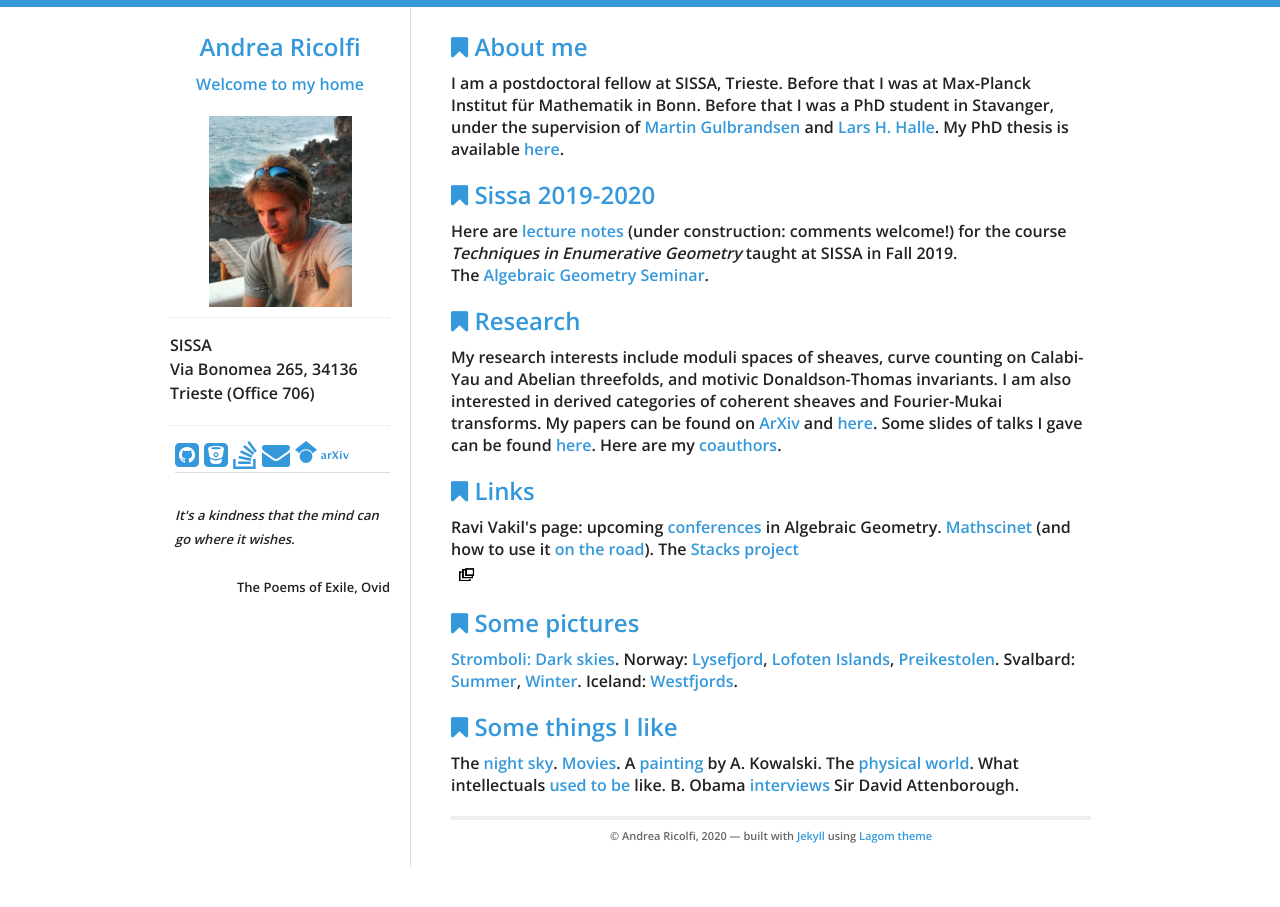
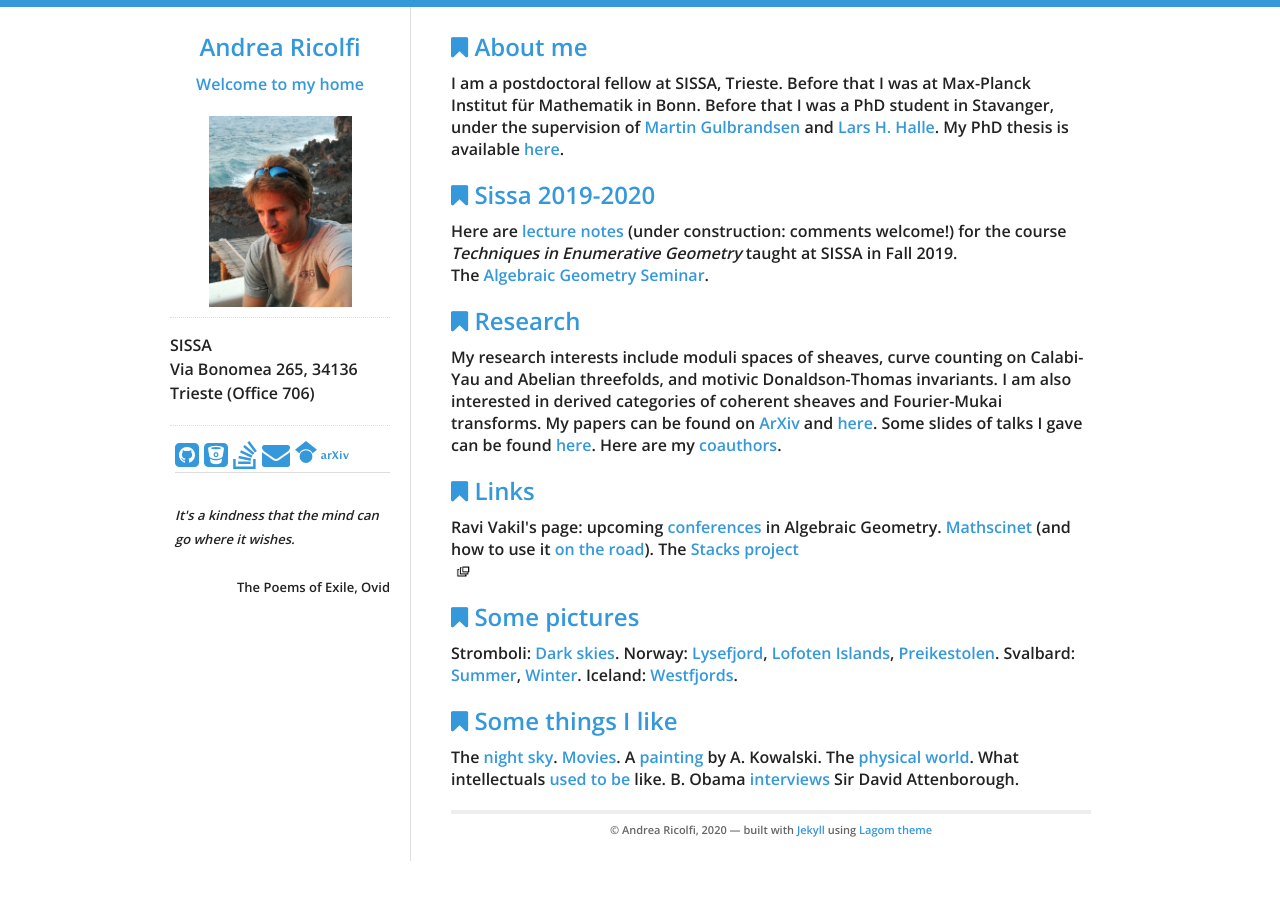
Before and after one commit to atricolfi/atricolfi.github.io, a Jekyll site: the page built from index.html, in a window 1280 px wide. Built offline with Jekyll 4.4.1, drawn with Linux system fonts in a browser that asks for light colours.

Commit message:
Update index.html

```diff
--- a/index.html
+++ b/index.html
@@ -36,8 +36,7 @@
   Ravi Vakil's page: upcoming <a href="http://math.stanford.edu/%7Evakil/conferences.html">conferences</a>
 in Algebraic Geometry.
   <a href="https://mathscinet.ams.org/mathscinet/">Mathscinet</a> (and how to use it <a href="http://blogs.ams.org/beyondreviews/2015/04/28/using-mathscinet-at-home-or-on-the-road/#sthash.xjLiLLxn.dpbs">on the road</a>).
-  The <a href="https://stacks.math.columbia.edu">Stacks project</a>
-  <a href="https://stacks.math.columbia.edu" style="text-decoration: none"><img height="28" width="28" src="stacks.png">
+  The <a href="https://stacks.math.columbia.edu">Stacks project</a><img height="22" width="22" src="stacks.png">
 
 </p>
 
```
